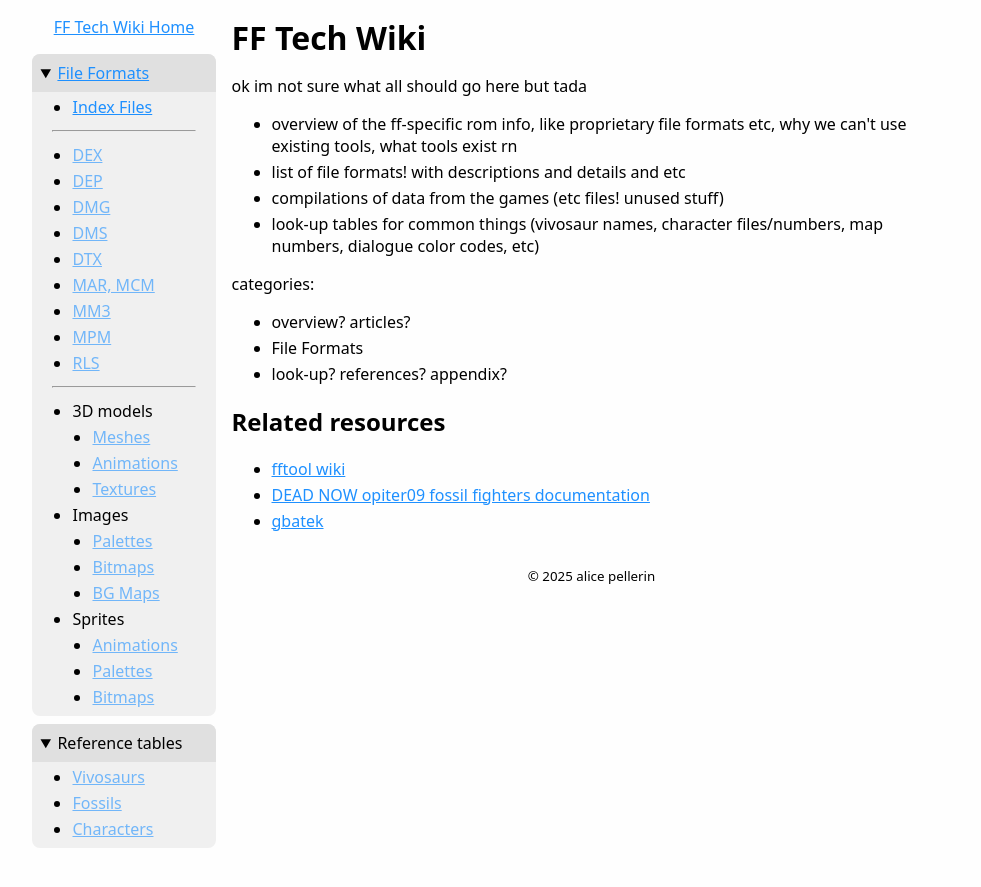
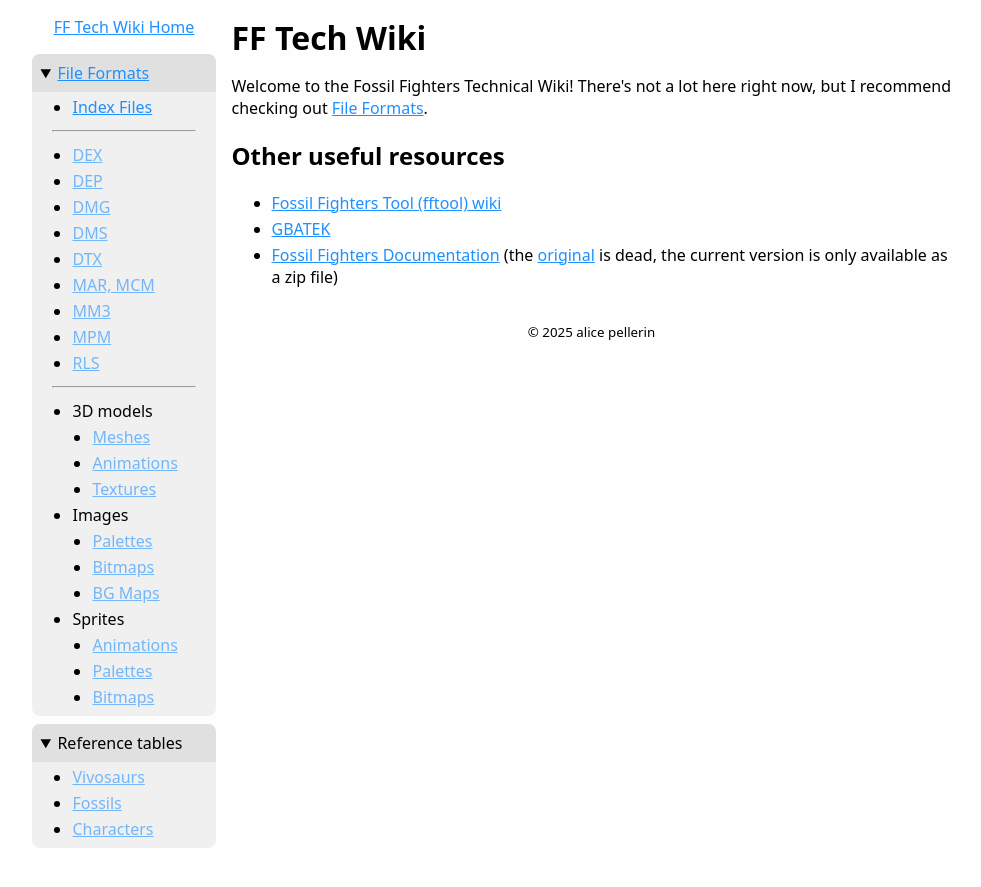
Before and after one commit to simonomi/fftechwiki, a Jekyll site: the page built from index.html, in a window 1280 px wide. Shown: the top 887 px of the page, without its empty margins (148-1129 px from the left). Built offline with Jekyll 4.4.1, drawn with Linux system fonts in a browser that asks for light colours.

Commit message:
clean up homepage

```diff
--- a/index.html
+++ b/index.html
@@ -2,28 +2,12 @@
 title: FF Tech Wiki
 layout: default
 ---
-<p>ok im not sure what all should go here but tada</p>
+<p>Welcome to the Fossil Fighters Technical Wiki! There's not a lot here right now, but I recommend checking out <a href="/fftechwiki/file-formats">File Formats</a>.</p>
+
+<h2>Other useful resources</h2>
 
 <ul>
-	<li>overview of the ff-specific rom info, like proprietary file formats etc, why we can't use existing tools, what tools exist rn</li>
-	<li>list of file formats! with descriptions and details and etc</li>
-	<li>compilations of data from the games (etc files! unused stuff)</li>
-	<li>look-up tables for common things (vivosaur names, character files/numbers, map numbers, dialogue color codes, etc)</li>
+	<li><a href="https://github.com/jianmingyong/Fossil-Fighters-Tool/wiki">Fossil Fighters Tool (fftool) wiki</a></li>
+	<li><a href="https://mgba-emu.github.io/gbatek">GBATEK</a></li>
+	<li><a href="https://opiter-projects.neocities.org/">Fossil Fighters Documentation</a> (the <a href="https://github.com/opiter09/Fossil-Fighters-Documentation">original</a> is dead, the current version is only available as a zip file)</li>
 </ul>
-
-<p>categories:</p>
-
-<ul>
-	<li>overview? articles?</li>
-	<li>File Formats</li>
-	<li>look-up? references? appendix?</li>
-</ul>
-
-<h2>Related resources</h2>
-
-<ul>
-	<li><a href="https://github.com/jianmingyong/Fossil-Fighters-Tool/wiki">fftool wiki</a></li>
-	<li><a href="https://github.com/opiter09/Fossil-Fighters-Documentation">DEAD NOW opiter09 fossil fighters documentation</a></li>
-	<!-- https://opiter-projects.neocities.org/ -->
-	<li><a href="https://mgba-emu.github.io/gbatek">gbatek</a></li>
-</ul>
```
